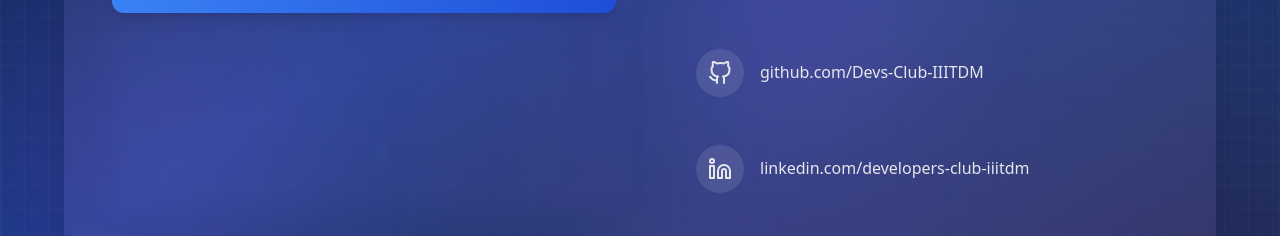
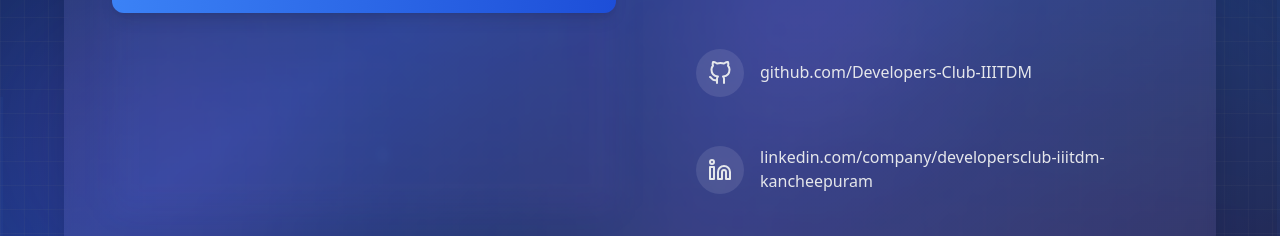
Before and after one commit to praneeth622/Devs-Club-IIITDM, a Next.js app in the folder devs-club/: page /contact in a window 1280 px wide. Shown: the part 642-878 px from the top of the page. Built offline with nearby package versions, Linux system fonts and the light colour scheme; no server answers.

Commit message:
Fixed Typo errors and Links redirecting errors
Fixed Typo error "devs" to "Devs" in README.md.
Corrected the GitHub Link and the LinkedIn Link redirects in contact page.jsx
Added Whatsapp group redirect in achievements page.jsx

```diff
--- a/devs-club/app/achievements/page.jsx
+++ b/devs-club/app/achievements/page.jsx
@@ -253,6 +253,7 @@ function AchievementsSection() {
             className="bg-blue-600 text-white px-8 py-3 rounded-full font-semibold text-lg shadow-lg"
             whileHover={{ scale: 1.05, backgroundColor: "#3b82f6" }}
             whileTap={{ scale: 0.95 }}
+            onClick={() => window.location.href = "https://chat.whatsapp.com/HoZ7hfu8MEy1fQL7eLGiAl"}
           >
             Join Developers Club Today!
           </motion.button>
--- a/devs-club/app/contact/page.jsx
+++ b/devs-club/app/contact/page.jsx
@@ -244,7 +244,7 @@ function ContactFormComponent() {
 
                 <div className="space-y-4">
                   <motion.a
-                    href="https://github.com/Devs-Club-IIITDM"
+                    href="https://github.com/Developers-Club-IIITDM"
                     target="_blank"
                     rel="noopener noreferrer"
                     className="flex items-center space-x-4 text-gray-200 p-4 rounded-xl transition-all duration-500 group relative overflow-hidden"
@@ -271,14 +271,14 @@ function ContactFormComponent() {
                           transition: { duration: 0.2 }
                         }}
                       >
-                        github.com/Devs-Club-IIITDM
+                        github.com/Developers-Club-IIITDM
                         <div className="h-0.5 w-full bg-blue-400 transform scale-x-0 group-hover:scale-x-100 transition-transform duration-300 origin-left" />
                       </motion.span>
                     </div>
                   </motion.a>
 
                   <motion.a
-                    href="https://www.linkedin.com/company/developers-club-iiitdm"
+                    href="https://www.linkedin.com/company/developersclub-iiitdm-kancheepuram/"
                     target="_blank"
                     rel="noopener noreferrer"
                     className="flex items-center space-x-4 text-gray-200 p-4 rounded-xl transition-all duration-500 group relative overflow-hidden"
@@ -305,7 +305,7 @@ function ContactFormComponent() {
                           transition: { duration: 0.2 }
                         }}
                       >
-                        linkedin.com/developers-club-iiitdm
+                        linkedin.com/company/developersclub-iiitdm-kancheepuram
                         <div className="h-0.5 w-full bg-blue-400 transform scale-x-0 group-hover:scale-x-100 transition-transform duration-300 origin-left" />
                       </motion.span>
                     </div>
```
Also changed, not shown: 1 other file (tests, documents, lock files or other folders).
